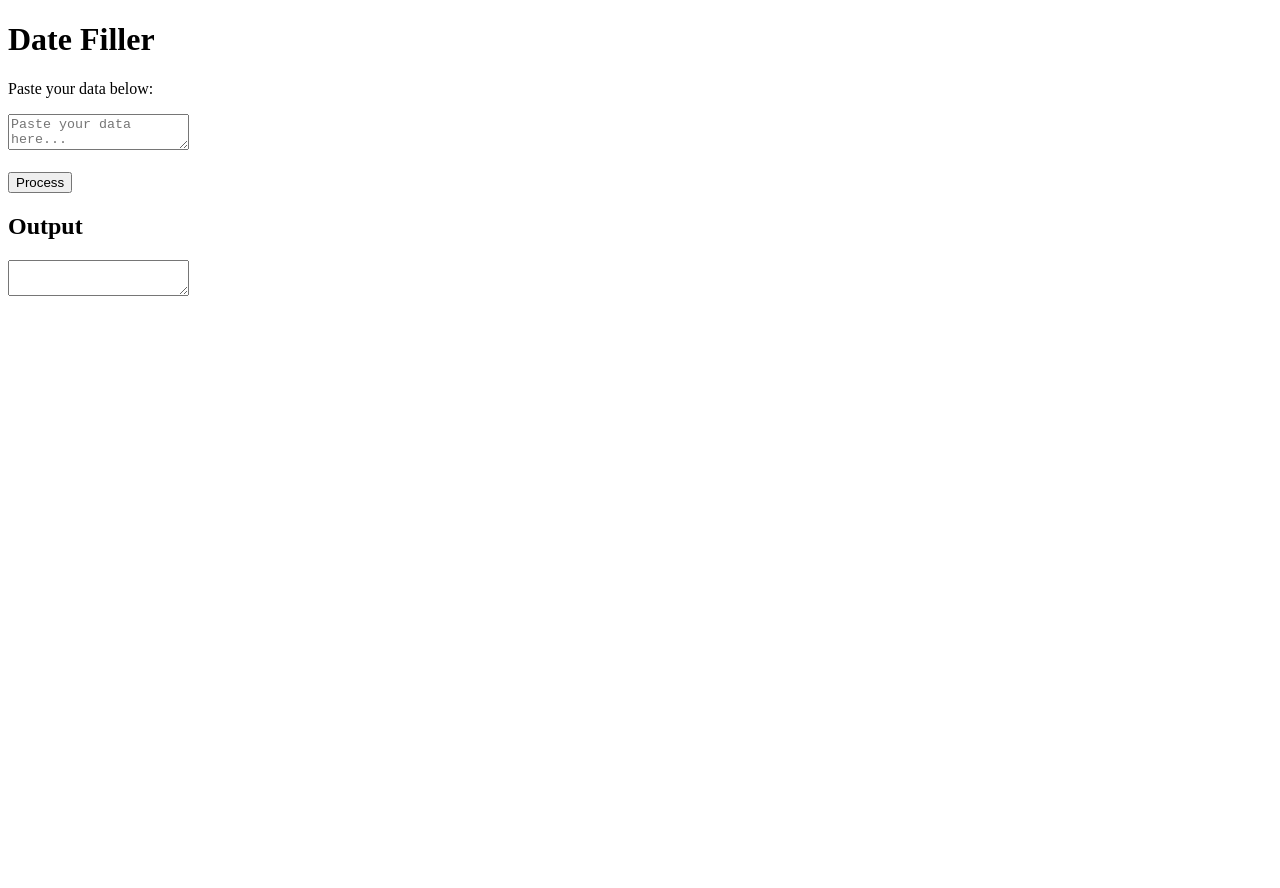
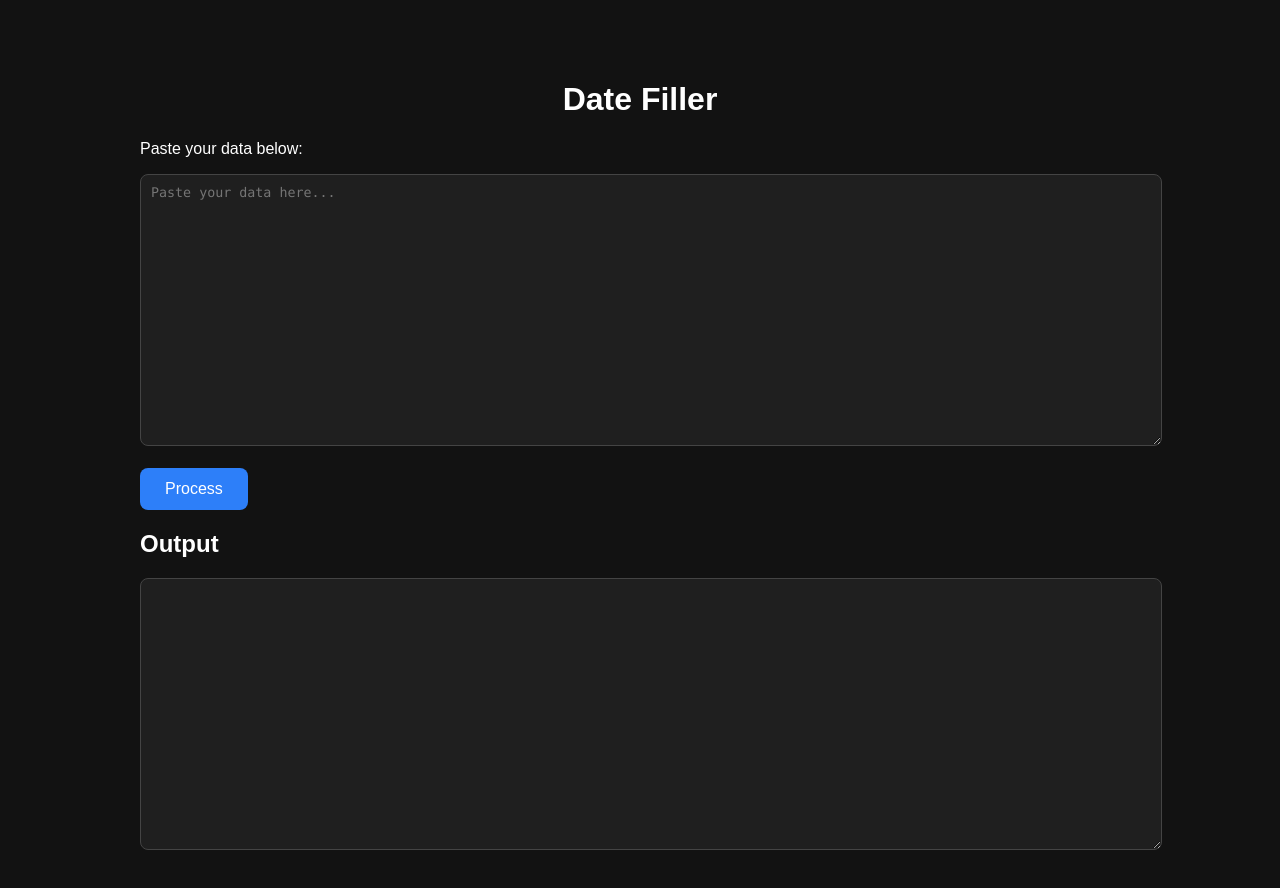
Before and after one commit to zabjaydendavid-sys/Date-Filler, a plain HTML site: page index.html in a window 1280 px wide. Before the commit the page ends 800 px from the top, so only its background shows below. Drawn offline with Linux system fonts and the light colour scheme.

Commit message:
Update style.css

```diff
--- a/css/style.css
+++ b/css/style.css
@@ -1,3 +1,38 @@
-index.html
-style.css
-script.js
+body {
+    background: #121212;
+    color: white;
+    font-family: Arial, sans-serif;
+    max-width: 1000px;
+    margin: 40px auto;
+    padding: 20px;
+}
+
+h1 {
+    text-align: center;
+}
+
+textarea {
+    width: 100%;
+    height: 250px;
+    background: #1f1f1f;
+    color: white;
+    border: 1px solid #444;
+    border-radius: 8px;
+    padding: 10px;
+    resize: vertical;
+    font-family: Consolas, monospace;
+}
+
+button {
+    background: #2d7ff9;
+    color: white;
+    border: none;
+    border-radius: 8px;
+    padding: 12px 25px;
+    cursor: pointer;
+    font-size: 16px;
+}
+
+button:hover {
+    background: #1d67d6;
+}
```
